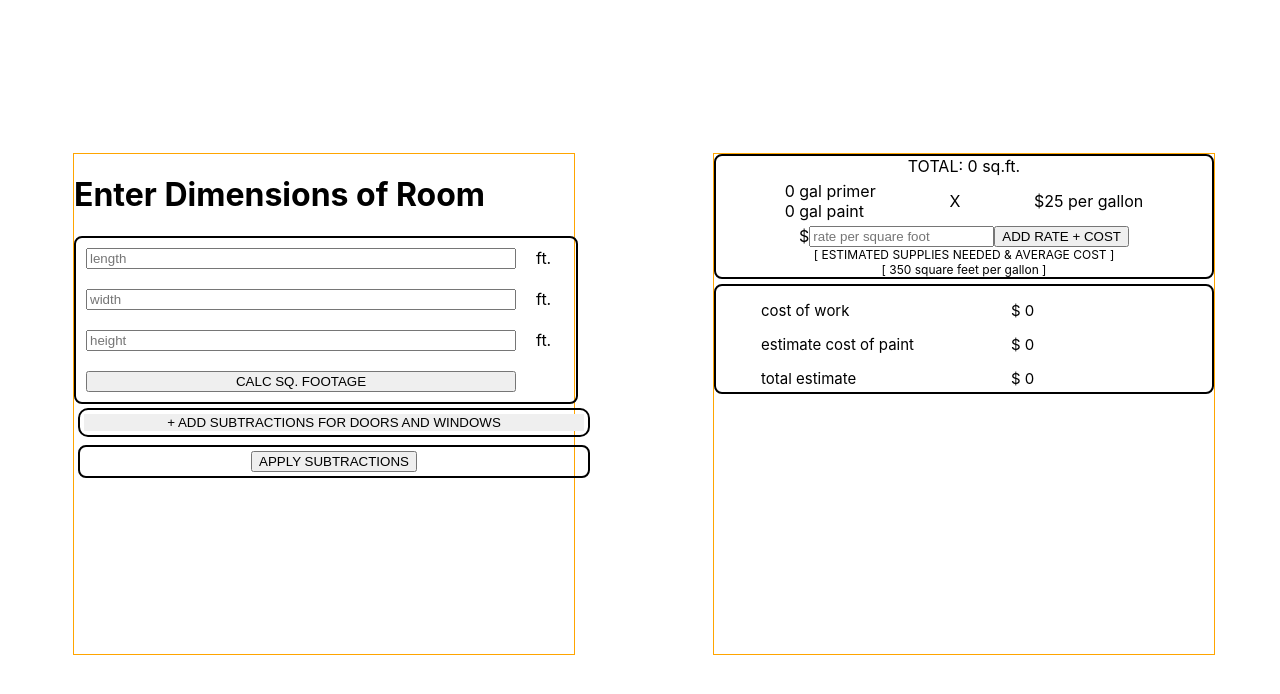
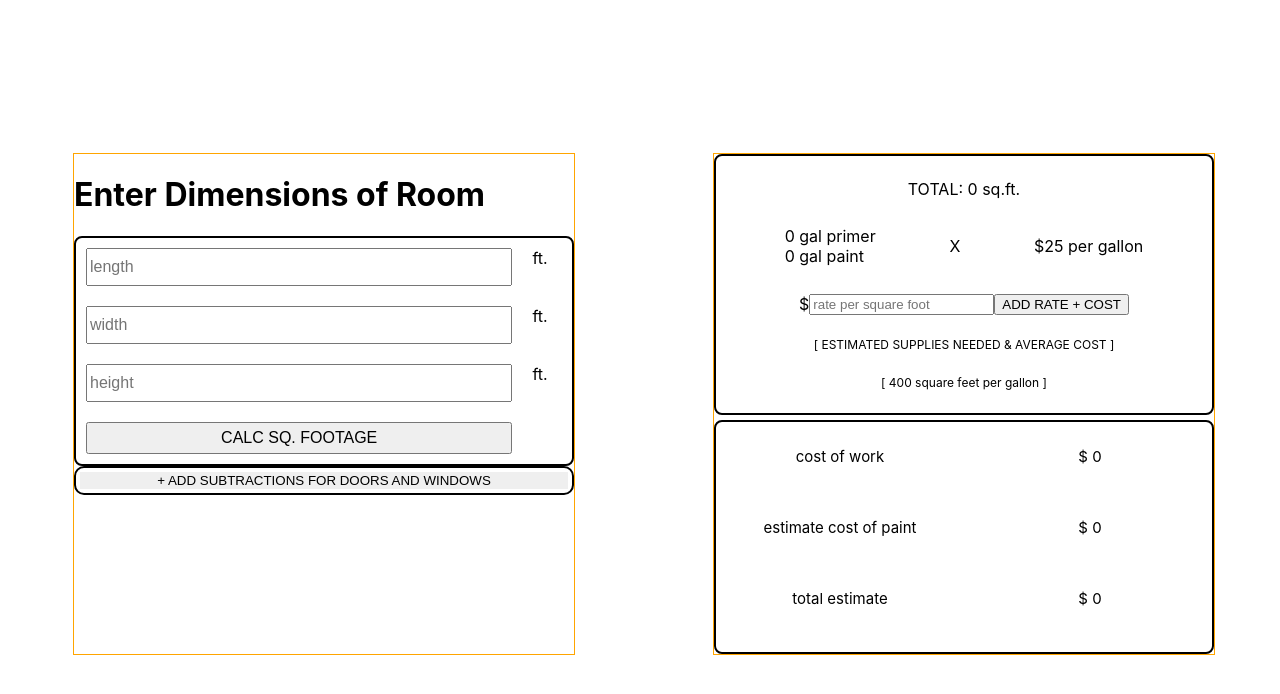
Before and after one commit to MattOrtner/the-painters-tool, a React (Create React App) app: page / in a window 1280 px wide. Shown: the top 694 px of the page. Built offline with nearby package versions, Linux system fonts and the light colour scheme.

Commit message:
increase input sizes, fixed sqft per gallon

```diff
--- a/src/App.css
+++ b/src/App.css
@@ -6,39 +6,43 @@
   align-items: center;
   height: 100vh;
   width: 100vw;
+  box-sizing: border-box;
+  overflow: auto;
   /* background-color: #ffffff; */
 }
-.App > .container {
+
+.App>.container {
+  display: flex;
   height: 500px;
   width: 500px;
   border: 1px solid orange;
 }
 
 .App .container.left {
-  display: flex;
   flex-direction: column;
-  align-items: strech;
+  align-content: center;
 }
-/* .container-center {
-  flex-grow: 1;
-  order: 2;
-}
-*/
 
-.totals {
+.App .container.right {
+  flex-direction: column;
 
 }
+
 .inputs {
   border: 2px solid black;
   display: grid;
   grid-template-columns: 90% 10%;
   flex-direction: column;
   border-radius: .5rem;
-  width:100%;
 }
 
 .inputs>* {
   margin: 10px;
+  height: 2rem;
+  font-size: 1rem
+}
+.input {
+
 }
 
 .info-container {
@@ -47,10 +51,12 @@
   flex-direction: column;
   justify-content: space-evenly;
   align-items: center;
+  flex-grow: 1;
   border-radius: .5rem;
 }
 
 .totals {
+  flex-grow: 1.25;
   border: 2px solid black;
   display: grid;
   grid-template-columns: 50% 50%;
@@ -61,8 +67,9 @@
 }
 
 .totals>* {
-  margin: 15px 0 0 45px;
   font-size: 15px;
+  justify-self: center;
+  align-self: center;
 }
 
 .small-print {
@@ -72,19 +79,19 @@
 .add-subtraction {
   display: flex;
   justify-content: center;
-  border: 2px solid ;
-  margin: .25rem;
+  border: 2px solid;
   border-radius: 10px;
   padding: .25rem;
-  width: 100%;
 }
 
 .subtraction-list {
   display: flex;
   flex-direction: column;
-  align-items: center;
-  justify-content: center;
+  justify-content: space-evenly;
   width: 100%;
+  height: 100%;
+  overflow: auto;
+
   border-radius: .5rem;
   border: 2px solid black;
   margin: .25rem;
--- a/src/App.js
+++ b/src/App.js
@@ -49,7 +49,7 @@ function App() {
     let totalArea = ((parseInt(width) + parseInt(length)) * 2) * parseInt(height)
     let calcGallons = 0
     while (totalArea > 0) {
-      totalArea -= 350
+      totalArea -= 400
       calcGallons += 1
     }
     setGallons(calcGallons * 2)
@@ -80,11 +80,11 @@ function App() {
       <div className="container left">
         <h1>Enter Dimensions of Room</h1>
         <div className="inputs">
-          <input type="number" placeholder="length" name="length" onChange={handleLHWInputs} />
+          <input className="input" type="number" placeholder="length" name="length" onChange={handleLHWInputs} />
           <div>ft.</div>
-          <input type="number" placeholder="width" name="width" onChange={handleLHWInputs} />
+          <input type="number" className="input" placeholder="width" name="width" onChange={handleLHWInputs} />
           <div>ft.</div>
-          <input type="number" placeholder="height" name="height" onChange={handleLHWInputs}  />
+          <input type="number" className="input" placeholder="height" name="height" onChange={handleLHWInputs}  />
           <div>ft.</div>
           <input type="button" value="CALC SQ. FOOTAGE" onClick={calculate}/>
         </div>
@@ -97,7 +97,10 @@ function App() {
             <button className="subtract-button" onClick={() => setIsSubtracted(true)}>+ ADD SUBTRACTIONS FOR DOORS AND WINDOWS</button>
           }
         </div>
-        <SubtractionList subtractFromTotal={subtractFromTotal} subtractionList={subtractionList} />
+        {subtractionList.length ?
+          <SubtractionList subtractFromTotal={subtractFromTotal} subtractionList={subtractionList} />
+        :
+          ''}
       </div>
       <div className="container right">
         <div className="info-container">
@@ -116,7 +119,7 @@ function App() {
             <input type="button" value="ADD RATE + COST" onClick={calculateTotal} />
           </div>
           <div className="small-print">[ ESTIMATED SUPPLIES NEEDED & AVERAGE COST ]</div>
-          <div className="small-print">[ 350 square feet per gallon ]</div>
+          <div className="small-print">[ 400 square feet per gallon ]</div>
         </div>
         <Totals rate={rate} paintCost={paintCost} totalCost={totalCost}/>
       </div>
--- a/src/components/SubtractionInput.js
+++ b/src/components/SubtractionInput.js
@@ -11,17 +11,14 @@ const SubtractionInput = ({ subtractionList, setSubtractionList, setIsSubtracted
   }
 
   const onInputSubmit = () => {
-    // const totalSqFt = subtractionInput.widthSub * subtractionInput.heightSub
-    // setSubtractionInput({ ...setSubtractionInput, 'sqFt': totalSqFt})
     setSubtractionList([...subtractionList, subtractionInput])
-    // subtractFromTotal(subtractionInput.totalSqFt)
     setIsSubtracted(false)
   }
 
   return (
       <div onChange={onInputChange} >
         <div className="DWO-selection-container">
-          <input type="checkbox" checkbox="door" value="door" name="name"/>
+          <input type="checkbox" checkbox="door" value="door" name="name" checked/>
           <label htmlFor="door">Door</label>
         <input type="checkbox" checkbox="window" value="window" name="name"/>
           <label htmlFor="window">Window</label>
--- a/src/components/SubtractionList.js
+++ b/src/components/SubtractionList.js
@@ -6,7 +6,6 @@ const SubtractionList = ({ subtractionList, subtractFromTotal }) => {
   const subFromTotal = () => {
     if(subtractionList.length === 0) return alert("Must fill-in subtractions to apply subtractions")
     const individualSubtractions = subtractionList.map((subtractionCase) => subtractionCase.height * subtractionCase.width)
-    console.log(individualSubtractions);
     const subtractionSqFt = individualSubtractions.reduce((acc, sqFt) => acc + sqFt)
     subtractFromTotal(subtractionSqFt)
   }
```
